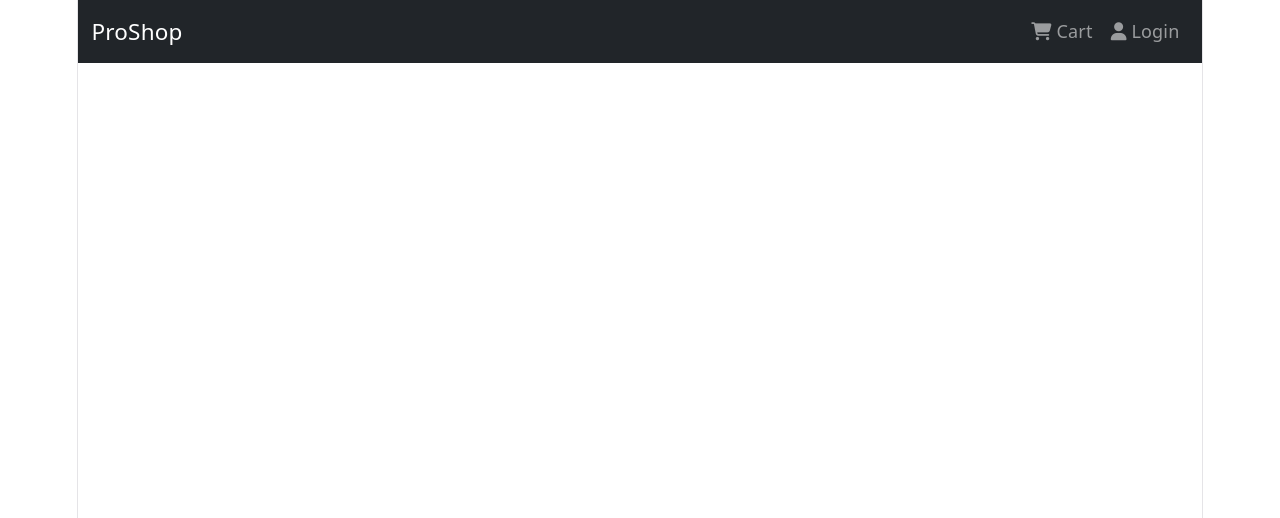
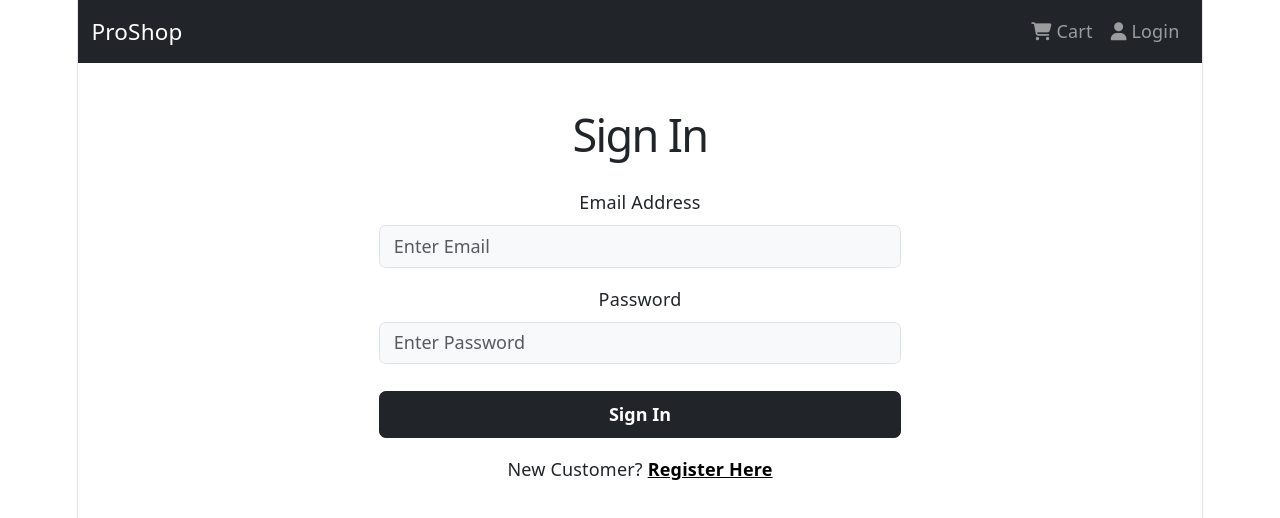
Before and after one commit to Tobiscus100/ecommerce-project, a React (Vite) app in the folder frontend/: page /login in a window 1280 px wide. Shown: the top 518 px of the page. Built offline with nearby package versions, Linux system fonts and the light colour scheme.

Commit message:
UI: Developed FormContainer wrapper and completed interactive LoginScreen UI

```diff
--- a/frontend/src/App.jsx
+++ b/frontend/src/App.jsx
@@ -1,3 +1,4 @@
+import LoginScreen from './screens/LoginScreen'
 import { BrowserRouter as Router, Routes, Route } from 'react-router-dom'
 import { Container } from 'react-bootstrap'
 import Header from './components/Header'
@@ -12,6 +13,7 @@
       <main className="py-3">
         <Container>
           <Routes>
+            <Route path='/login' element={<LoginScreen />} />
             <Route path='/' element={<HomeScreen />} exact />
             <Route path='/product/:id' element={<ProductScreen />} />
             <Route path='/cart/:id?' element={<CartScreen />} />
--- /dev/null
+++ b/frontend/src/components/FormContainer.jsx
@@ -0,0 +1,17 @@
+import React from 'react'
+import { Container, Row, Col } from 'react-bootstrap'
+
+// This component centers any child form passed into it
+function FormContainer({ children }) {
+  return (
+    <Container>
+        <Row className='justify-content-md-center'>
+            <Col xs={12} md={6}>
+                {children}
+            </Col>
+        </Row>
+    </Container>
+  )
+}
+
+export default FormContainer
--- /dev/null
+++ b/frontend/src/screens/LoginScreen.jsx
@@ -0,0 +1,86 @@
+import React, { useState, useEffect } from 'react'
+import { Link, useSearchParams, useNavigate } from 'react-router-dom'
+import { Form, Button, Row, Col } from 'react-bootstrap'
+import { useDispatch, useSelector } from 'react-redux'
+import { login } from '../actions/userActions'
+import FormContainer from '../components/FormContainer'
+
+function LoginScreen() {
+    const [email, setEmail] = useState('')
+    const [password, setPassword] = useState('')
+
+    const [searchParams] = useSearchParams()
+    const navigate = useNavigate()
+    const dispatch = useDispatch()
+
+    // Find if a redirect path exists in the URL parameters (e.g., ?redirect=shipping)
+    const redirect = searchParams.get('redirect') ? searchParams.get('redirect') : '/'
+
+    const userLogin = useSelector(state => state.userLogin)
+    const { error, loading, userInfo } = userLogin
+
+    // If the user is already logged in, send them away from the login page
+    useEffect(() => {
+        if (userInfo) {
+            navigate(redirect)
+        }
+    }, [navigate, userInfo, redirect])
+
+    const submitHandler = (e) => {
+        e.preventDefault()
+        dispatch(login(email, password))
+    }
+
+    return (
+        <FormContainer>
+            <h1 className="my-4">Sign In</h1>
+
+            {/* Display error message if details are incorrect */}
+            {error && <div className="alert alert-danger">{error}</div>}
+
+            {/* Display loading message while waiting for response */}
+            {loading && <h2>Loading...</h2>}
+
+            <Form onSubmit={submitHandler}>
+                <Form.Group controlId='email' className="mb-3">
+                    <Form.Label>Email Address</Form.Label>
+                    <Form.Control
+                        type='email'
+                        placeholder='Enter Email'
+                        value={email}
+                        onChange={(e) => setEmail(e.target.value)}
+                        className="bg-light"
+                        required
+                    ></Form.Control>
+                </Form.Group>
+
+                <Form.Group controlId='password' className="mb-4">
+                    <Form.Label>Password</Form.Label>
+                    <Form.Control
+                        type='password'
+                        placeholder='Enter Password'
+                        value={password}
+                        onChange={(e) => setPassword(e.target.value)}
+                        className="bg-light"
+                        required
+                    ></Form.Control>
+                </Form.Group>
+
+                <Button type='submit' variant='dark' className="w-100 py-2 fw-bold">
+                    Sign In
+                </Button>
+            </Form>
+
+            <Row className='py-3'>
+                <Col>
+                    New Customer?{' '}
+                    <Link to={redirect !== '/' ? `/register?redirect=${redirect}` : '/register'} style={{ color: '#000', fontWeight: 'bold' }}>
+                        Register Here
+                    </Link>
+                </Col>
+            </Row>
+        </FormContainer>
+    )
+}
+
+export default LoginScreen
```
Also changed, not shown: 1 other file (tests, documents, lock files or other folders).
